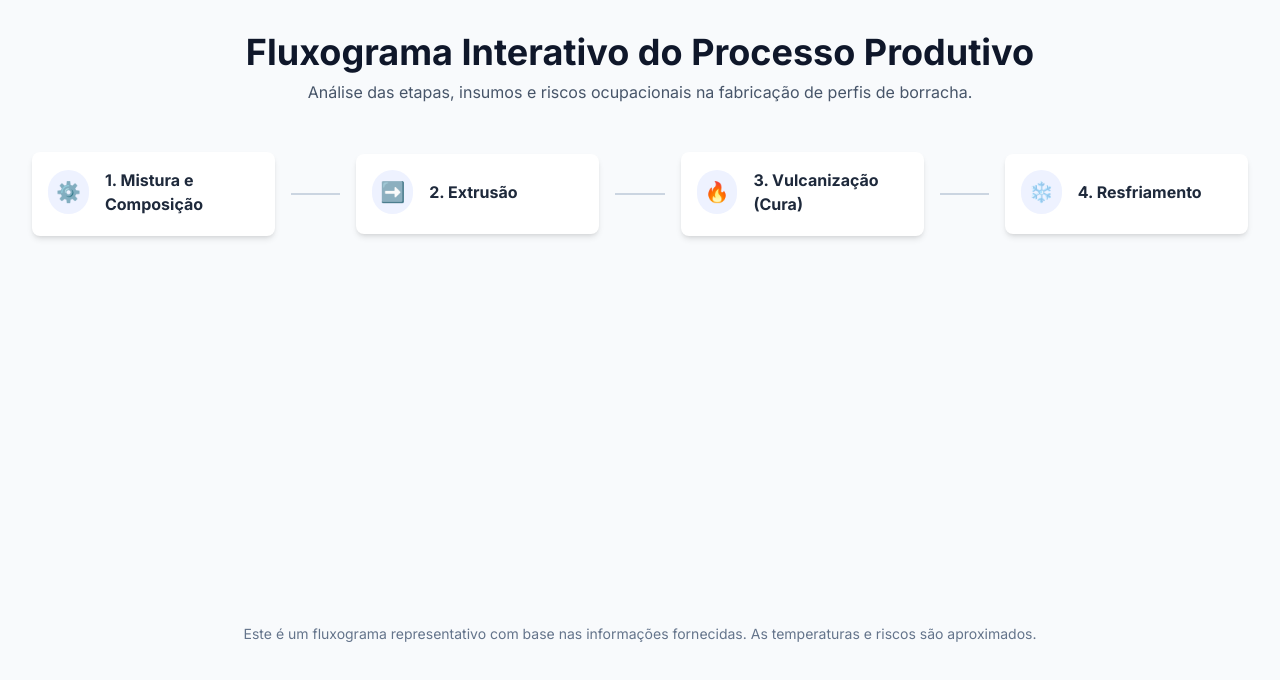
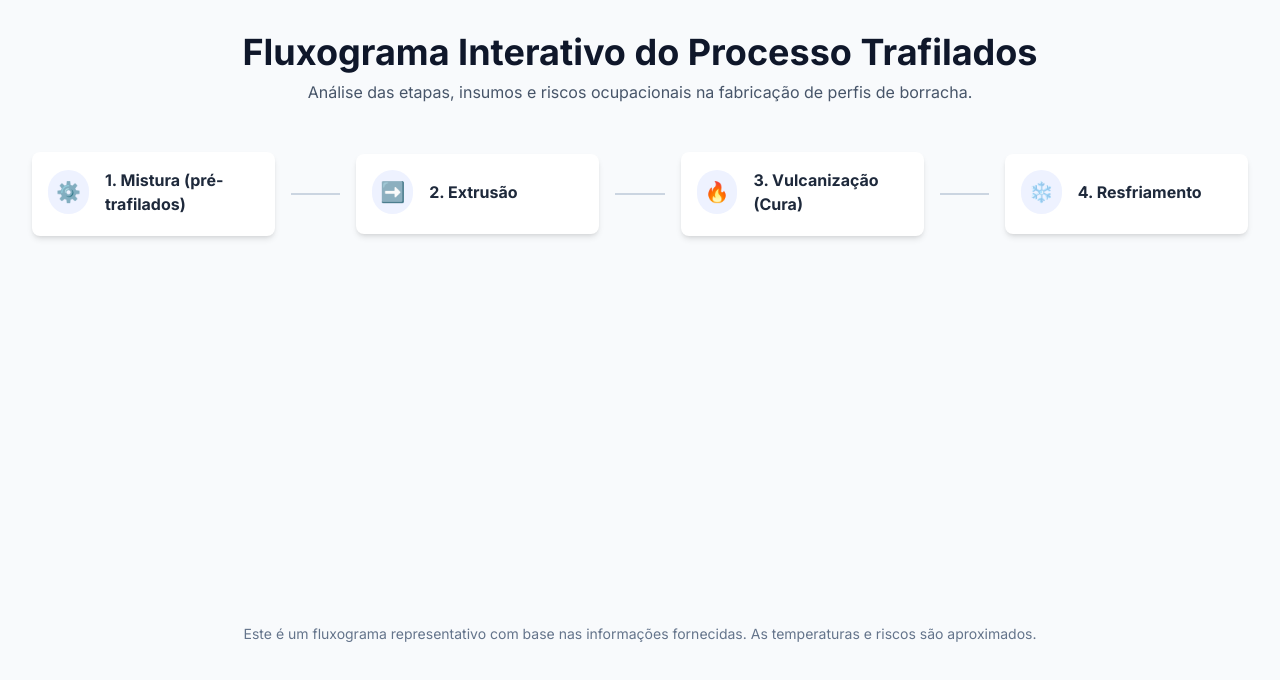
Before and after one commit to HarrisonVianna/TrafiladosAutotravi, a plain HTML site: page index.html in a window 1280 px wide. Drawn offline with nearby package versions, Linux system fonts and the light colour scheme.

Commit message:
Update index.html

```diff
--- a/index.html
+++ b/index.html
@@ -53,7 +53,7 @@
 
     <div class="container mx-auto p-4 md:p-8">
         <header class="text-center mb-12">
-            <h1 class="text-3xl md:text-4xl font-bold text-slate-900">Fluxograma Interativo do Processo Produtivo</h1>
+            <h1 class="text-3xl md:text-4xl font-bold text-slate-900">Fluxograma Interativo do Processo Trafilados</h1>
             <p class="text-slate-600 mt-2">Análise das etapas, insumos e riscos ocupacionais na fabricação de perfis de borracha.</p>
         </header>
 
@@ -75,9 +75,9 @@
         const processData = {
             'step1': {
                 id: 1,
-                title: 'Mistura e Composição',
+                title: 'Mistura (pré-trafilados)',
                 icon: '⚙️',
-                description: 'Nesta fase inicial, as matérias-primas são pesadas e misturadas em equipamentos industriais (como misturadores Banbury) para criar a massa de borracha não vulcanizada.',
+                description: 'Nesta fase inicial, as matérias-primas são pesadas e misturadas em equipamentos industriais para criar a massa de borracha não vulcanizada.',
                 products: [
                     { name: 'Polímero', value: 'Keltan® (EPDM)' },
                     { name: 'Carga', value: 'Carbonato de Cálcio (Micron 5CD)' },
```
